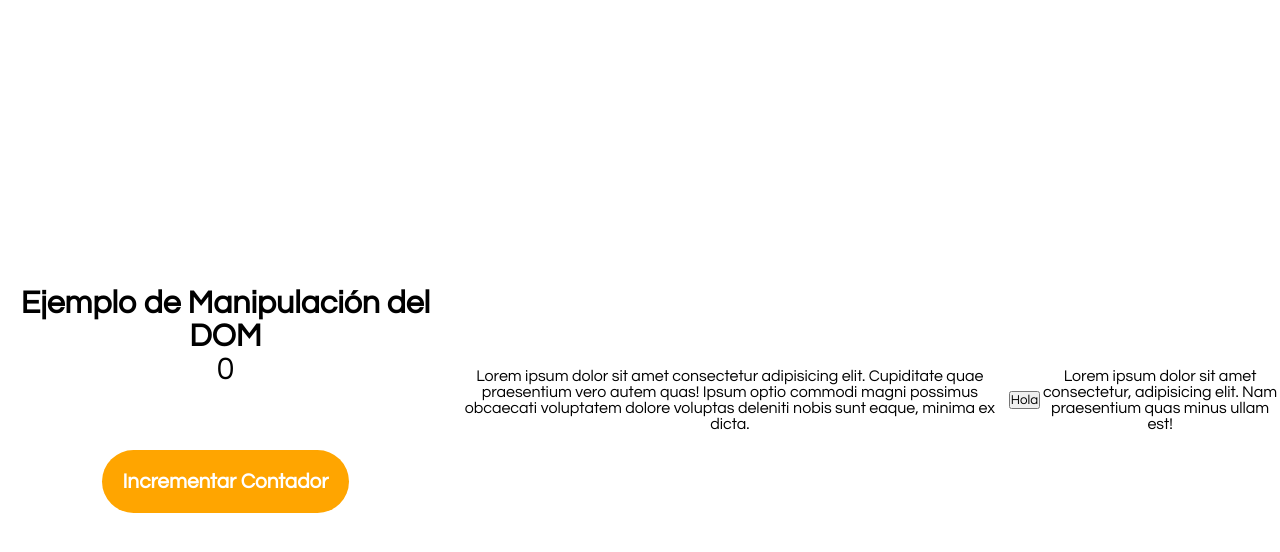
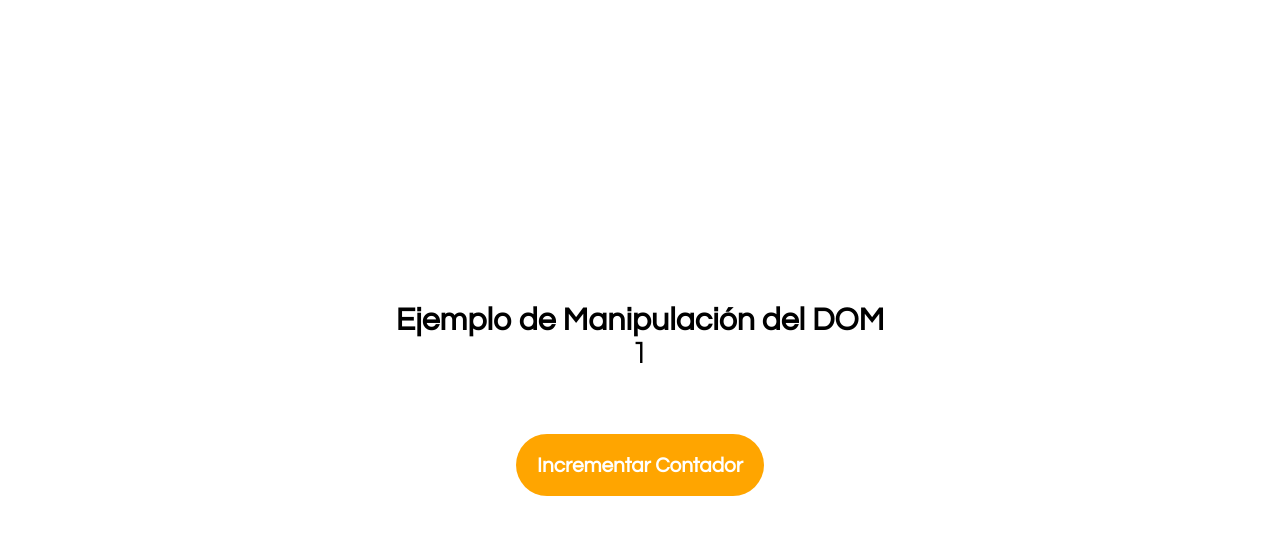
Before and after one commit to JRodriAlarc/ejemploDom, a plain HTML site: page index.html in a window 1280 px wide. Both pictures are taken after a click on the button "Incrementar Contador". Drawn offline with Linux system fonts and the light colour scheme.

Commit message:
Ya funciona

```diff
--- a/index.html
+++ b/index.html
@@ -15,11 +15,6 @@
         <button id="botonIncrementar">Incrementar Contador</button>
     </div>
 
-    <p>Lorem ipsum dolor sit amet consectetur adipisicing elit. Cupiditate quae praesentium vero autem quas! Ipsum optio commodi magni possimus obcaecati voluptatem dolore voluptas deleniti nobis sunt eaque, minima ex dicta.</p>
-
-    <button>Hola</button>
-
-    <p>Lorem ipsum dolor sit amet consectetur, adipisicing elit. Nam praesentium quas minus ullam est!</p>
 
   <script src="js/script.js"></script>
 </body>
--- a/js/script.js
+++ b/js/script.js
@@ -6,7 +6,10 @@ const botonIncrementar = document.querySelector("button");
 let contador = 0;
 
 // Función para actualizar el contador y mostrarlo en la página
-
+function actualizarContador() {
+  contador++;
+  contadorElemento.textContent = contador;
+}
 
 // Agregar un event listener al botón para que llame a la función cuando se hace clic
 botonIncrementar.addEventListener("click", actualizarContador);
```
